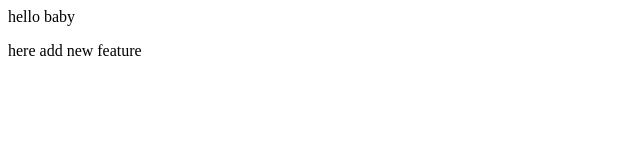
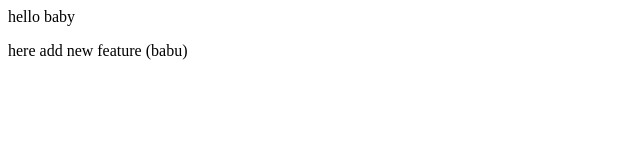
Before and after one commit to Abhishek-web-git/local, a plain HTML site: page index.html in a window 1280 px wide. Shown: the full height of the page, 0-640 px from the left. Drawn offline with Linux system fonts and the light colour scheme.

Commit message:
add babu

```diff
--- a/index.html
+++ b/index.html
@@ -8,7 +8,8 @@
 <body>
     hello baby
     <p>
-        here add new feature
+        here add new feature (babu)
     </p>
+
 </body>
 </html>
```
